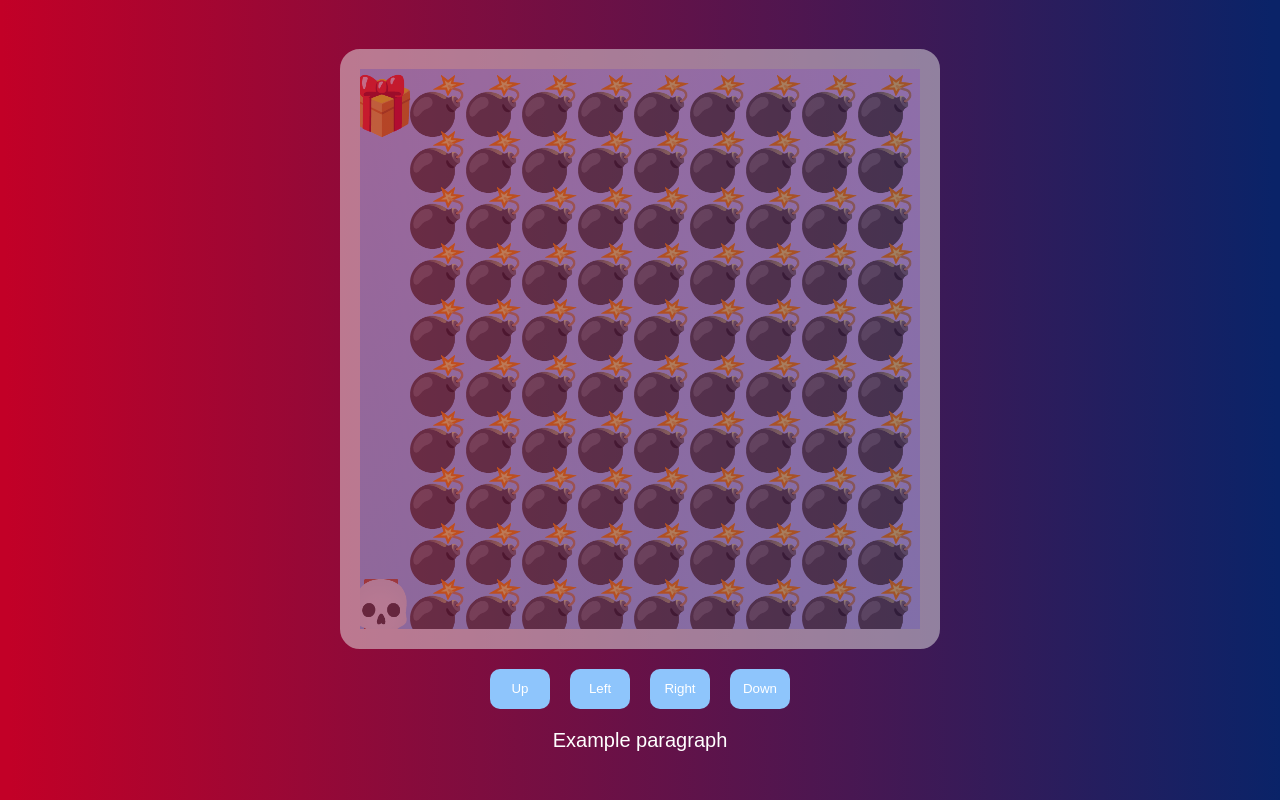
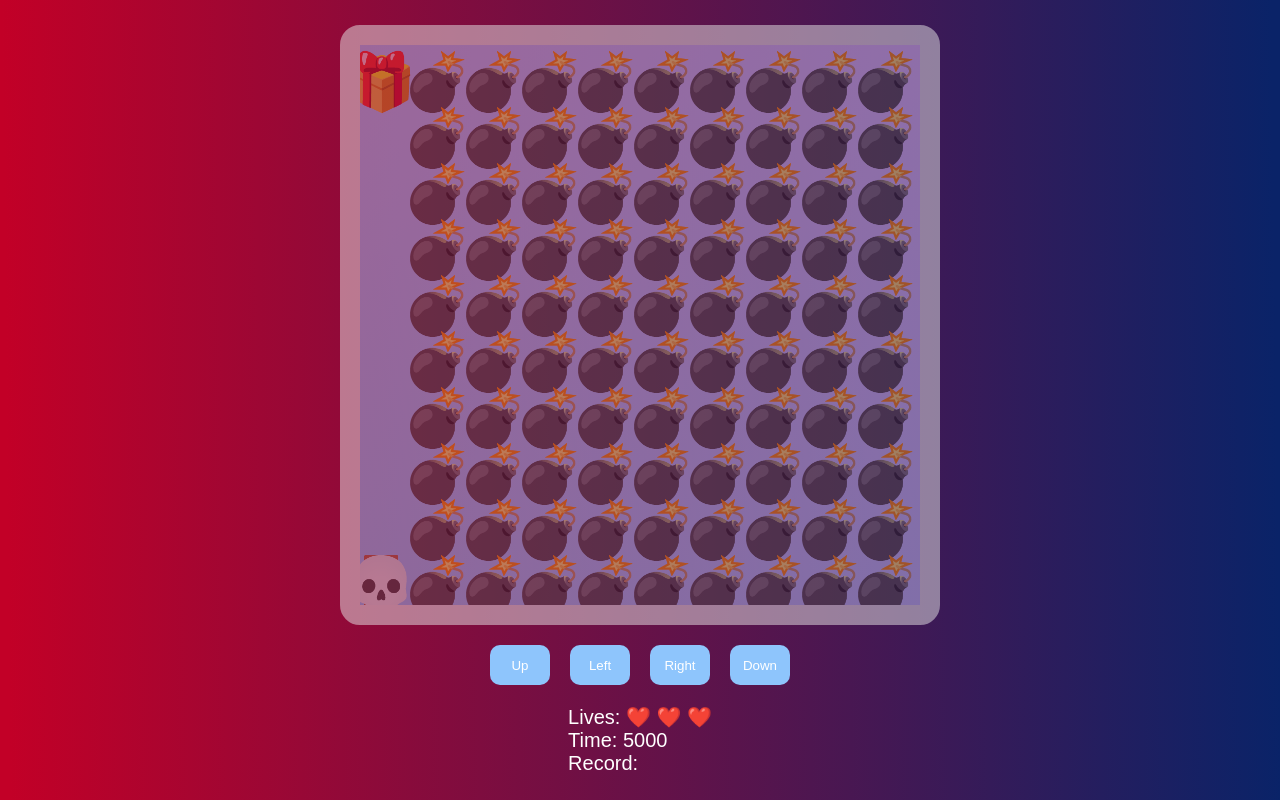
Before and after one commit to lopezolidev/javascript-workshop-videogame, a plain HTML site: page index.html in a window 1280 px wide. Drawn offline with Linux system fonts and the light colour scheme.

Commit message:
completed game information additional elements: lives, time, player's record

```diff
--- a/game.js
+++ b/game.js
@@ -7,8 +7,16 @@ const downButton = document.querySelector('#down');
 const rightButton = document.querySelector('#right');
 const leftButton = document.querySelector('#left');
 
+//info about the game
+const heartsSpan = document.querySelector('#lives');
+const timeSpan = document.querySelector('#time');
+const recordSpan = document.querySelector('#record_Time');
+const pResult = document.querySelector('#pResult');
+
+
 let elementSize;
 let canvasSize;
+//variables to measure each element and the complete size of the map
 
 const playerPos = {
     x: undefined,
@@ -25,6 +33,11 @@ let bombsPos = [];
 let bombFlag = true;
 let indicator = true;
 //setting this variable with this value lets us use it later on as a second validator
+
+
+let playerTime;
+let timeStart;
+//these are the variables to know how much time has passed and player time for the record
 
 let level = 0;
 let lives = 3;
@@ -62,6 +75,13 @@ function startGame() {
         return;
     }
 
+    if (!timeStart) {
+        timeStart = Date.now() //this method will give us the time at this moment;
+        timeInterval = setInterval( showTime, 100)
+        //every 100 miliseconds the function showTime() is triggered
+        showRecord();
+    }
+
 
     const rowMap = map.trim().split('\n');
         //creating an array of trimmed strings and separated every linegap
@@ -69,7 +89,11 @@ function startGame() {
     const mapRowCols = rowMap.map( row => row.trim().split(''));
     //elimininating the first whitespace on each element of the array
 
+    showLives();
+    //to show lives at each map reload
+
     bombsPos = [];
+    //reseting this array avoids rewriting the same positions of every bomb
 
     game.clearRect(0,0, canvasSize, canvasSize);
     mapRowCols.forEach( (row, rowI) => {
@@ -130,13 +154,11 @@ function movePlayer() {
         gameWin();
     } else if (bombCollision) {
         gameLose();
-        console.log(bombCollision);
     }
 }
 
 function gameWin() {
     level++;
-    console.log('new game')
     startGame();
 }
 function gameLose() {
@@ -147,18 +169,51 @@ function gameLose() {
     if (lives <= 0) {
         level = 0;
         lives = 3;
+        timeStart = undefined;
         startGame();
     } else {
     // game.fillText(emojis['BOMB_COLLISION'], playerPos.x, playerPos.y);
-    console.log(lives);
     startGame();
     }
 }
 
+function showTime() {
+    timeSpan.innerHTML = Date.now() - timeStart;
+}
+
 function gameOver(){}; //this function will be triggered when we lose all of our lives
 
-function youWon() {
-    console.log('You won the game')
+function showLives() {
+    const heartsArray = Array(lives).fill(emojis['HEART']);
+    //this is a superprototype that will have the lives elements "[1, 2, 3]" but filled with the values that are inside emojis['HEART']
+
+    const heartsArrayNoCommas = heartsArray.join(' ');
+
+    heartsSpan.innerHTML = heartsArrayNoCommas;
+}
+
+function showRecord() {
+    recordSpan.innerHTML = localStorage.getItem('record_time');
+}
+
+
+function youWonAndRecordSet() {
+    clearInterval(timeInterval);
+    //the time interval is stopped and we see how much time we've played
+    const newRecord = localStorage.getItem('record_time');
+    const playerTime = Date.now() - timeStart;
+
+    if (newRecord) {
+        if (newRecord >= playerTime) {
+            localStorage.setItem('record_time', playerTime);
+            pResult.innerHTML = 'Congrats! new record';
+        } else {
+            pResult.innerText = 'Failed to beat the last record, try again!';
+        }
+    } else {
+        localStorage.setItem('record_time', playerTime);
+        pResult.innerText = 'First time? Nice try '
+    }
 }
 
 function clearGame() {
--- a/index.html
+++ b/index.html
@@ -17,8 +17,10 @@
             <button class="bttn" id="down">Down</button>
         </section>
         <div class="info">
-            <!-- TODO -->
-            <p>Example paragraph</p>
+            <p>Lives: <span id="lives"></span></p>
+            <p>Time: <span id="time"></span></p>
+            <p>Record: <span id="record_Time"></span></p>
+            <p id="pResult"></p>
         </div>
     </main>
     <script src="./maps.js"></script>
--- a/maps.js
+++ b/maps.js
@@ -1,7 +1,7 @@
 //this is where the maps array will be formed, with emojis as pieces of the map
 // we will change this emojis later on
 
-const emojis={'-':' ','O':'🚪','X':'💣','I':'🎁','PLAYER':'💀','BOMB_COLLISION':'🔥','GAME_OVER':'👎','WIN':'🏆',};
+const emojis={'-':' ','O':'🚪','X':'💣','I':'🎁','PLAYER':'💀','BOMB_COLLISION':'🔥','GAME_OVER':'👎','WIN':'🏆','HEART':'❤️'};
 
 const maps=[];
 
```
